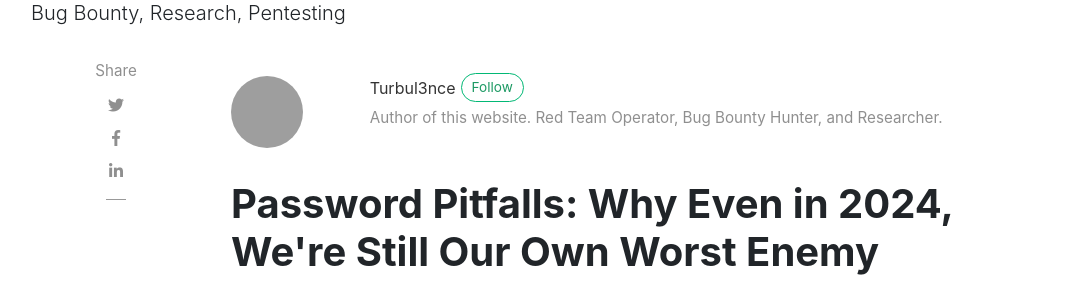
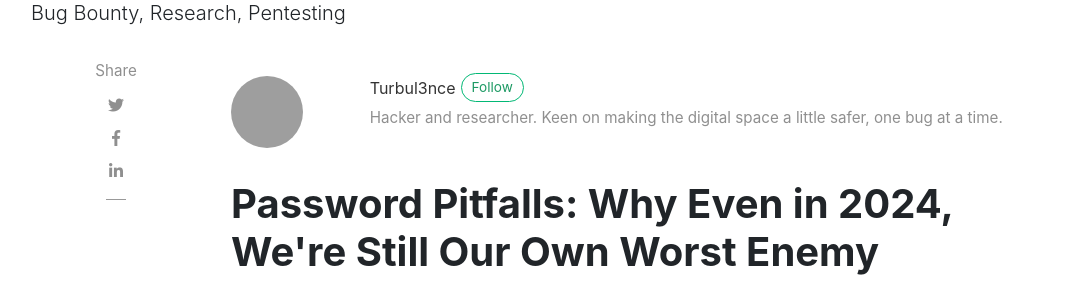
Before and after one commit to Turbul3nce/Turbul3nce.github.io, a Jekyll site: the page built from _posts/2024-08-21-password-pitfalls-2024.md, in a window 1280 px wide and 900 px high. Shown: the part 155-455 px from the top of the window, without its empty margins (54-1119 px from the left). Built offline with Jekyll 4.4.1, drawn with Linux system fonts in a browser that asks for light colours; nearby versions of some CDN libraries; comment, search, counter and statistics services are not loaded; grey boxes are pictures that could not be loaded.

Commit message:
Update _config.yml

```diff
--- a/_config.yml
+++ b/_config.yml
@@ -19,7 +19,7 @@ authors:
     gravatar: b3c61a237385976466042fbc6c4a44b687dffa5334740378cf85f711130b6c94
     email: turbunl3nce@wearehackerone.com
     twitter: https://www.linkedin.com/in/chandler-rose
-    description: "Author of this website. Red Team Operator, Bug Bounty Hunter, and Researcher."
+    description: "Hacker and researcher. Keen on making the digital space a little safer, one bug at a time."
 
 # Plugins
 plugins:
```
